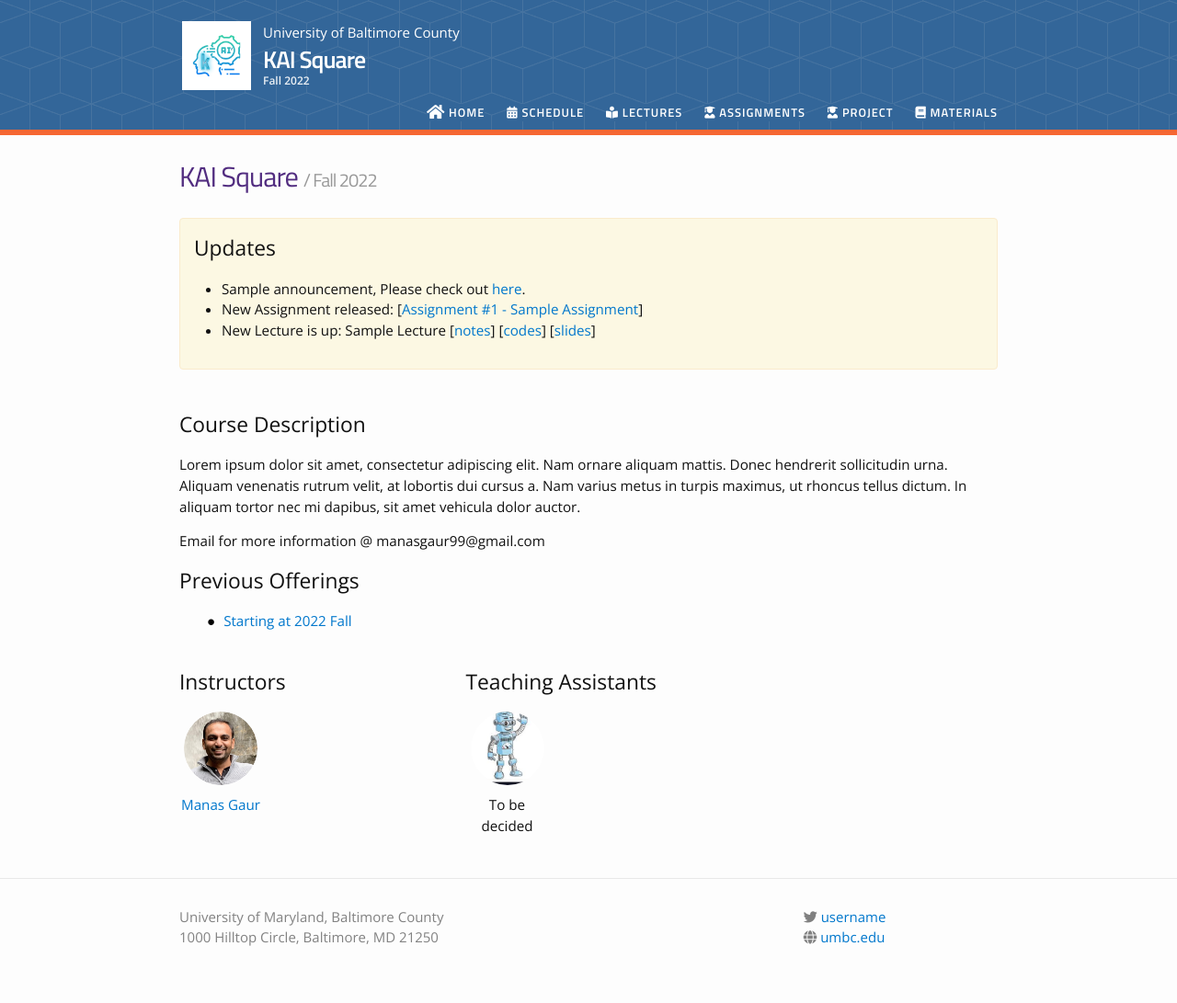
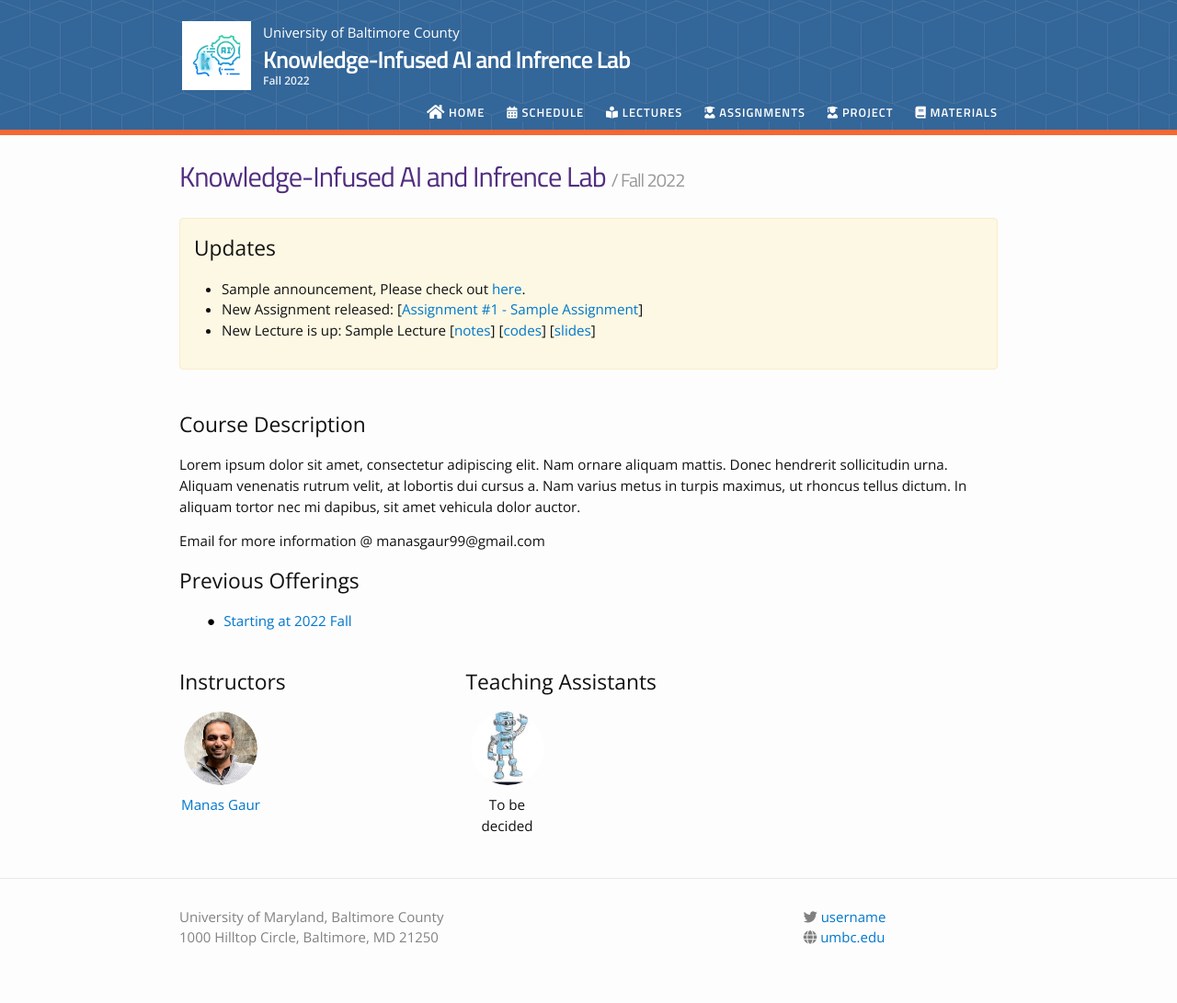
Before and after one commit to KAIsquare-UMBC/KAIsquare-UMBC, a Jekyll site: the page built from index.md, in a window 1280 px wide. Shown: the whole page at 92% size. Built offline with Jekyll 4.4.1, drawn with Linux system fonts in a browser that asks for light colours; nearby versions of some CDN libraries.

Commit message:
Update _config.yml

```diff
--- a/_config.yml
+++ b/_config.yml
@@ -1,5 +1,5 @@
 # Site settings
-course_name: KAI Square
+course_name: Knowledge-Infused AI and Infrence Lab
 course_description: "Lorem ipsum dolor sit amet, consectetur adipiscing elit. Nam ornare aliquam mattis. Donec hendrerit sollicitudin urna. Aliquam venenatis rutrum velit, at lobortis dui cursus a. Nam varius metus in turpis maximus, ut rhoncus tellus dictum. In aliquam tortor nec mi dapibus, sit amet vehicula dolor auctor."
 course_semester: "Fall 2022"
 
```
